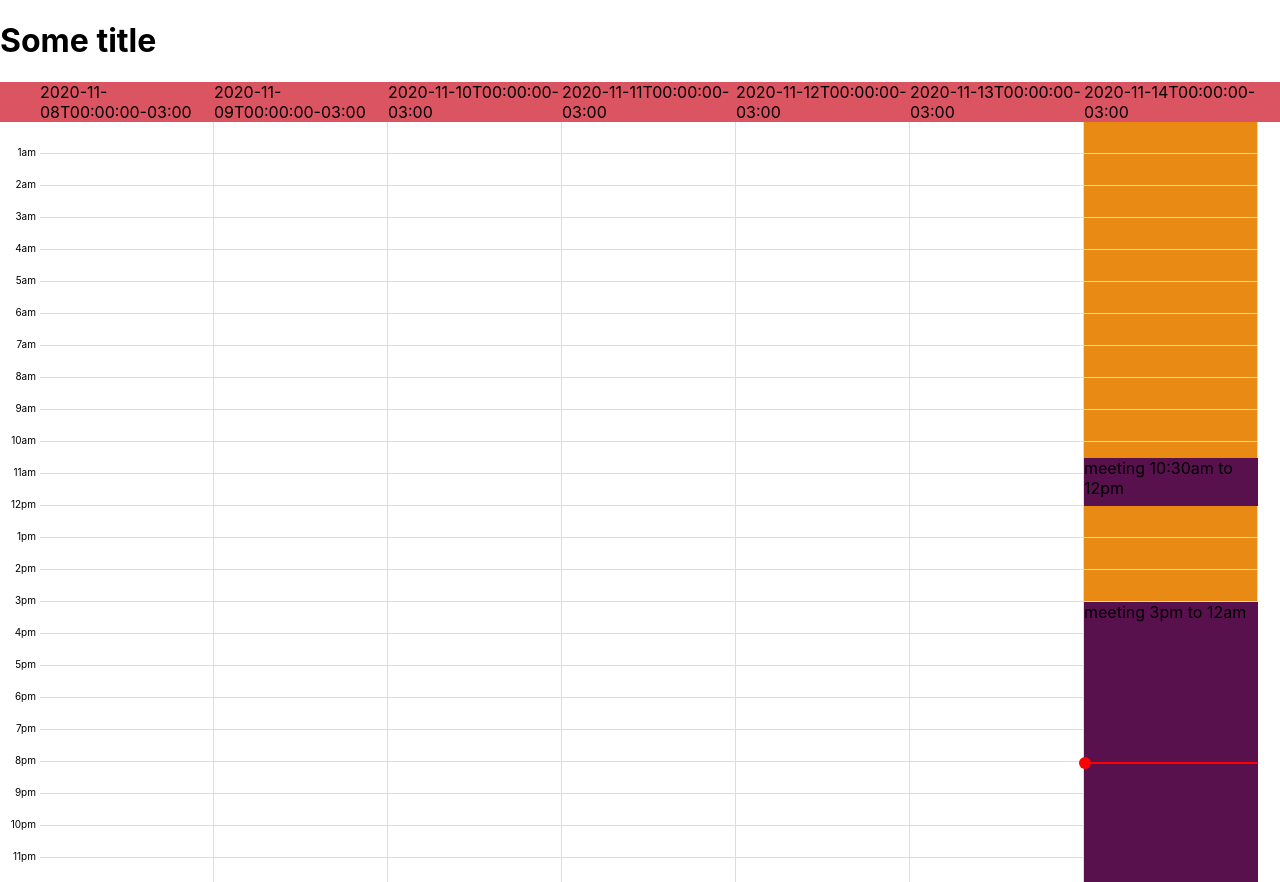
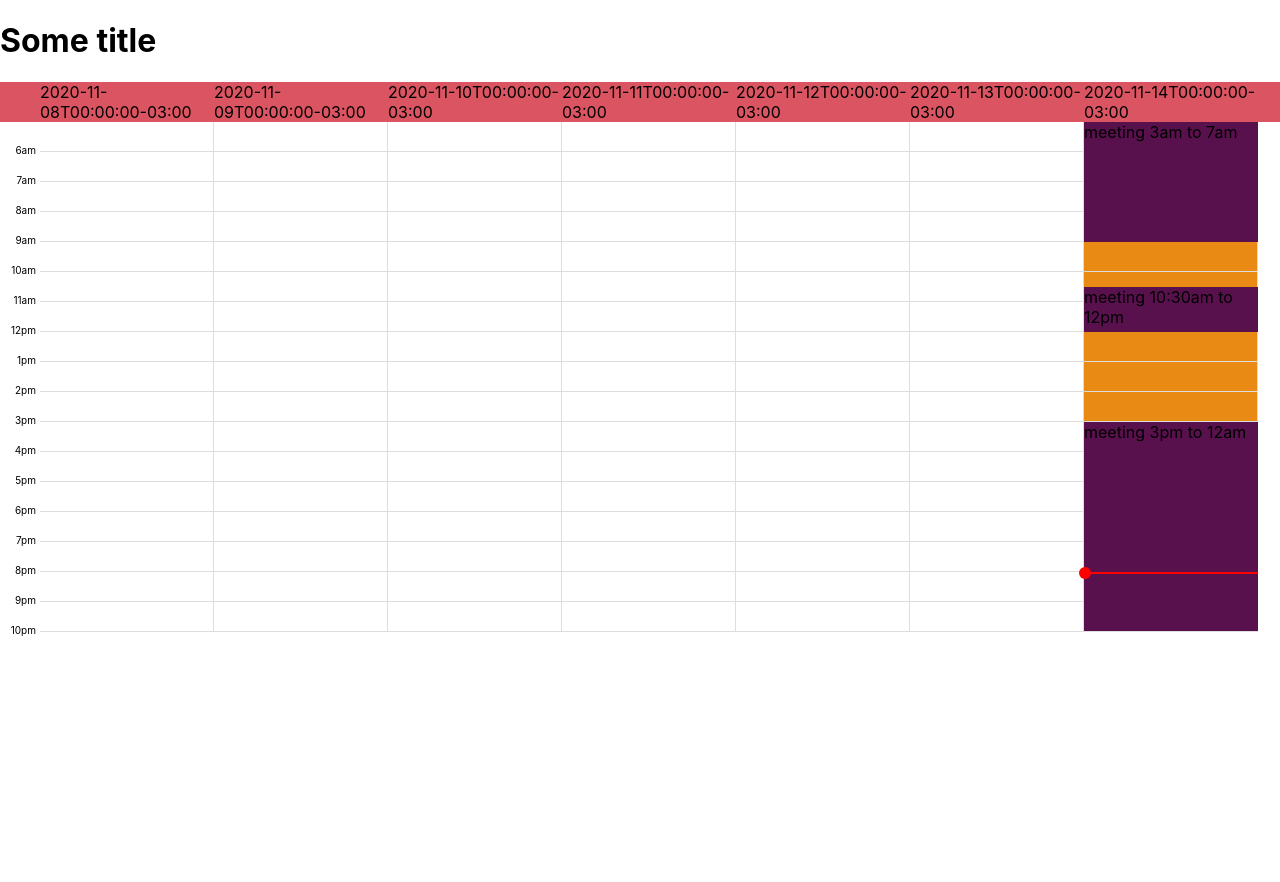
Before and after one commit to hmassad/smarty-calendar, a React (Create React App) app: page / in a window 1280 px wide. Built offline with nearby package versions, Linux system fonts and the light colour scheme.

Commit message:
min and max hours

```diff
--- a/src/App.js
+++ b/src/App.js
@@ -9,6 +9,11 @@ function App() {
   const [currentDate] = useState(moment().tz(timeZone));
 
   const [events, setAllDayEvents] = useState([
+    {
+      start: moment().tz(timeZone).startOf('days').add(3, 'hours').toDate(),
+      end: moment().tz(timeZone).startOf('days').add(7, 'hours').toDate(),
+      summary: 'meeting 3am to 7am'
+    },
     {
       start: moment().tz(timeZone).startOf('days').add(10.5, 'hours').toDate(),
       end: moment().tz(timeZone).startOf('days').add(12, 'hours').toDate(),
@@ -32,7 +37,8 @@ function App() {
 
   return (<>
     <h1>Some title</h1>
-    <Calendar currentDate={currentDate} timeZone={timeZone} events={events} onCreate={handleCreate} style={{height: 800}}/>
+    <Calendar currentDate={currentDate} timeZone={timeZone} events={events} onCreate={handleCreate} style={{height: 800}}
+    minHour={5} maxHour={22}/>
   </>)
 }
 
--- a/src/Calendar.js
+++ b/src/Calendar.js
@@ -12,8 +12,8 @@ const weekDates = (date, timeZone) => {
   return _weekDates;
 }
 
-const timesOfDay = () => {
-  return [...Array(24)].map((v, i) => i);
+const generateArray = (start, end) => {
+  return [...Array(end - start)].map((_, i) => start + i);
 }
 
 const isToday = (date, timeZone) => moment().tz(timeZone).isSame(moment(date).tz(timeZone), 'days');
@@ -36,21 +36,24 @@ const hoursToPixels = (hours, pixelsPerHour) => {
   return minutesToPixels(hours * 60, pixelsPerHour);
 }
 
-const calcTop = (date, timeZone, pixelsPerHour) => {
+const calcTop = (date, timeZone, minHour, pixelsPerHour) => {
   const m = moment(date).tz(timeZone);
-  const startOfDay = m.clone().startOf('days');
+  if (m.hours() < minHour) m.hours(minHour);
+  const startOfDay = m.clone().startOf('days').add(minHour, 'hours');
   const minutes = m.diff(startOfDay, 'minutes');
-  return pixelsPerHour / 60 * minutes;
+  return minutesToPixels(minutes, pixelsPerHour);
 };
 
-const calcHeight = (start, end, timeZone, pixelsPerHour) => {
+const calcHeight = (start, end, timeZone, maxHour, pixelsPerHour) => {
   const startM = moment(start).tz(timeZone);
-  const endM = moment(end).tz(timeZone);
+  let endM = moment(end).tz(timeZone);
+  if (!endM.isSame(startM, 'days')) endM = startM.clone().endOf('days');
+  if (endM.hours() > maxHour) endM.hours(maxHour - 1);
   const minutes = endM.diff(startM, 'minutes');
-  return pixelsPerHour / 60 * minutes;
+  return minutesToPixels(minutes, pixelsPerHour);
 }
 
-const Calendar = ({ currentDate, timeZone, events, onCreate, className, style }) => {
+const Calendar = ({ currentDate, timeZone, minHour = 0, maxHour = 24, events, onCreate, className, style }) => {
 
   const containerRef = useRef();
   const [dayWidth, setDayWidth] = useState(0);
@@ -71,21 +74,30 @@ const Calendar = ({ currentDate, timeZone, events, onCreate, className, style })
     };
   }, [handleResize]);
 
-  const [pixelsPerHour, setPixelsPerHour] = useState(32);
-  const [nowTop, setNowTop] = useState(calcTop(new Date(), timeZone, pixelsPerHour));
+  const [pixelsPerHour, setPixelsPerHour] = useState(30);
+  const [nowTop, setNowTop] = useState(() => {
+    const now = moment().tz(timeZone);
+    if (now.hours() < minHour)
+      return null;
+    return calcTop(new Date(), timeZone, minHour, pixelsPerHour);
+  });
 
   useEffect(() => {
     const intervalHandle = setInterval(() => {
-      setNowTop(new Date(), timeZone, pixelsPerHour);
+      const now = moment().tz(timeZone);
+      if (now.hours() < minHour) {
+        setNowTop(null);
+      } else {
+        setNowTop(calcTop(new Date(), timeZone, minHour, pixelsPerHour));
+      }
     }, 30 * 1000);
     return () => {
       clearInterval(intervalHandle);
     };
-  }, [timeZone, pixelsPerHour]);
+  }, [timeZone, minHour, pixelsPerHour]);
 
   return (
     <div className={`calendar__container ${className || ""}`} style={style} ref={containerRef}>
-
 
       <div className='calendar__header'>
         <div className='calendar__header__left-spacer'>
@@ -98,12 +110,12 @@ const Calendar = ({ currentDate, timeZone, events, onCreate, className, style })
       </div>
 
       <div className='calendar__content'>
-        <div className='calendar__content__hours__container' style={{height: 24 * pixelsPerHour}}>
-        { [...timesOfDay(), 24].map((tod) => (
-          <div key={tod} className='calendar__content__hour' style={{height: pixelsPerHour}}>
-            {`${moment(currentDate).tz(timeZone).startOf('weeks').add(tod, 'hours').format('ha')}`}
-          </div>
-        ))}
+        <div className='calendar__content__hours__container' style={{height: hoursToPixels(maxHour - minHour, pixelsPerHour)}}>
+          { generateArray(minHour, maxHour + 1).map((hour) => (
+            <div key={hour} className='calendar__content__hour' style={{height: hoursToPixels(1, pixelsPerHour)}}>
+              {`${moment(currentDate).tz(timeZone).startOf('weeks').add(hour, 'hours').format('ha')}`}
+            </div>
+          ))}
         </div>
 
         {weekDates(currentDate, timeZone).map(date => {
@@ -112,12 +124,12 @@ const Calendar = ({ currentDate, timeZone, events, onCreate, className, style })
 
           return (
             <div key={date} className='calendar__content__day'
-              style={{width: dayWidth, minWidth: dayWidth, maxWidth: dayWidth, height: 24 * pixelsPerHour}}>
+              style={{width: dayWidth, minWidth: dayWidth, maxWidth: dayWidth, height: hoursToPixels(maxHour - minHour, pixelsPerHour)}}>
 
               <div className='calendar__content__day__event__container'>
-                { timesOfDay().map((tod) => (
-                  <div key={tod} className={`calendar__content__day__slot ${isToday_ ? 'today' : ''}`}
-                    style={{top: hoursToPixels(tod, pixelsPerHour), height: pixelsPerHour}}/>
+                { generateArray(minHour, maxHour).map(hour => (
+                  <div key={hour} className={`calendar__content__day__slot ${isToday_ ? 'today' : ''}`}
+                    style={{top: hoursToPixels(hour - minHour, pixelsPerHour), height: hoursToPixels(1, pixelsPerHour)}}/>
                 ))}
               </div>
 
@@ -125,17 +137,21 @@ const Calendar = ({ currentDate, timeZone, events, onCreate, className, style })
                 { events
                     .filter(event => !event.allDay)
                     .filter(event => startOfDay.isSame(moment(event.start).tz(timeZone), 'days'))
+                    .filter(event => moment(event.start).tz(timeZone).hours() <= maxHour)
+                    .filter(event =>
+                      !moment(event.start).tz(timeZone).isSame(moment(event.end).tz(timeZone), 'days') ||
+                      moment(event.start).tz(timeZone).hours() <= maxHour)
                     .map((event, index) => (
                         <div key={index} className='calendar__content__day__event' style={{
-                          top: calcTop(event.start, timeZone, pixelsPerHour),
-                          height: calcHeight(event.start, event.end, timeZone, pixelsPerHour)}}>
+                          top: calcTop(event.start, timeZone, minHour, pixelsPerHour),
+                          height: calcHeight(event.start, event.end, timeZone, maxHour, pixelsPerHour)}}>
                           {event.summary}
                         </div>
                     ))
                 }
               </div>
 
-              { isToday_ ? (<>
+              { isToday_ && nowTop ? (<>
                 <div className='calendar__content__day__today__cap' style={{top: nowTop}}></div>
                 <div className='calendar__content__day__today__line' style={{top: nowTop}}></div>
               </>) : null}
```
